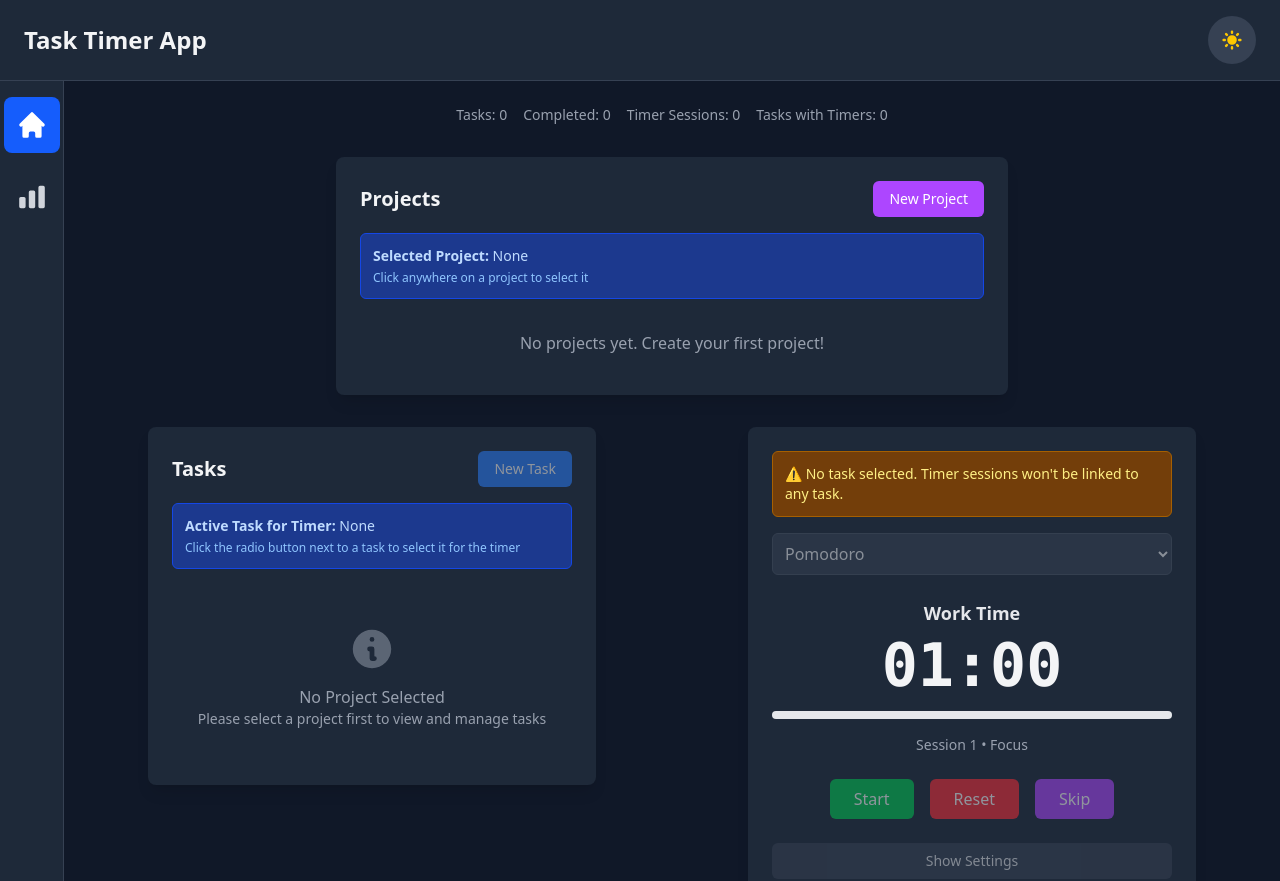
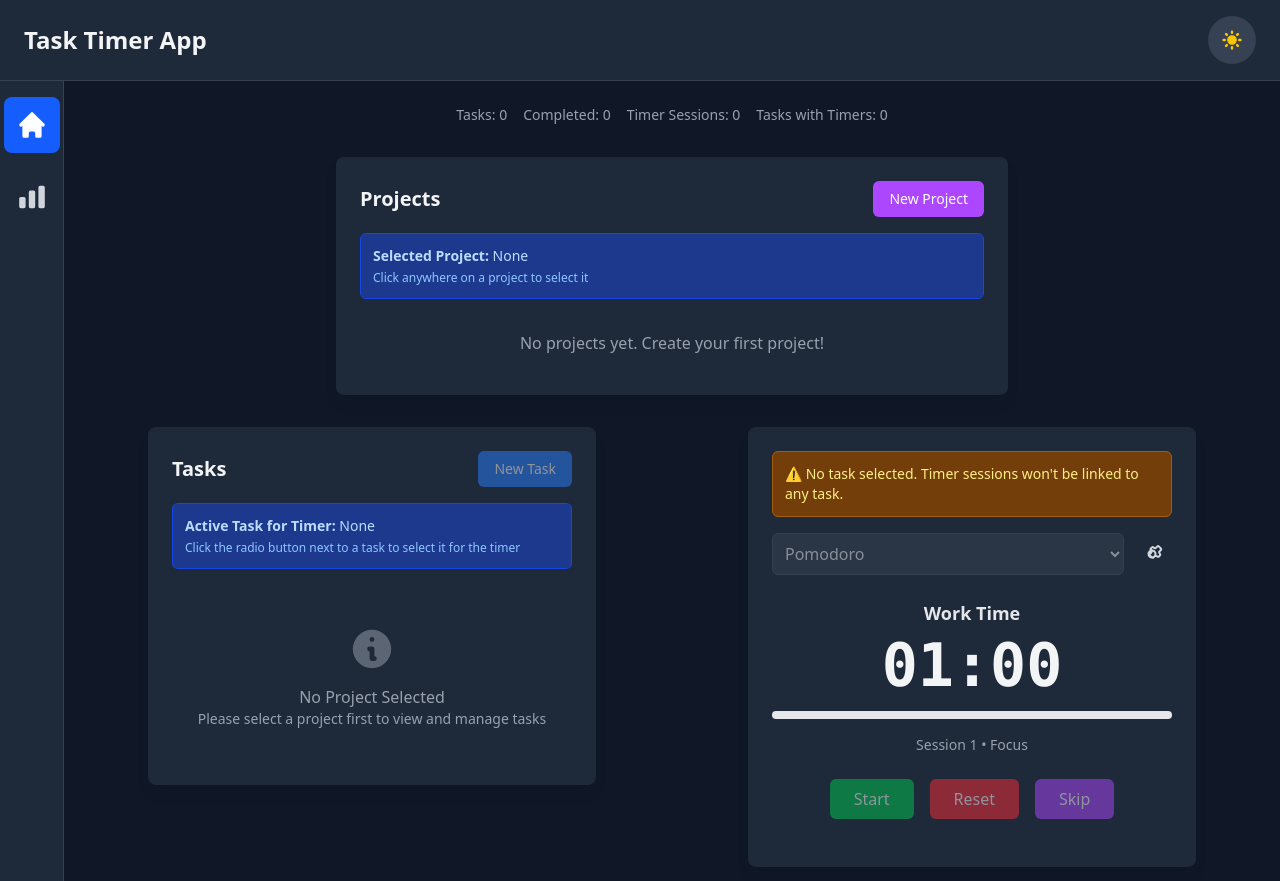
Before and after one commit to reda-akherfi/react_omnedu, a React (Vite) app: page / in a window 1280 px wide. Built offline with nearby package versions, Linux system fonts and the light colour scheme.

Commit message:
feat: Add settings modal to Timer component for user-configurable timer settings, enhancing customization and user experience

```diff
--- a/src/components/Timer/Timer.tsx
+++ b/src/components/Timer/Timer.tsx
@@ -1,4 +1,4 @@
-import React from 'react';
+import React, { useRef, useEffect, useState } from 'react';
 
 // Type definitions
 interface TimerSession {
@@ -68,7 +68,6 @@ const Timer: React.FC<TimerProps> = ({
   pomodoroPhase,
   pomodoroCount,
   customCountdown,
-  showSettings,
   settings,
   timerHistory,
   currentSession,
@@ -80,14 +79,33 @@ const Timer: React.FC<TimerProps> = ({
   onModeChange,
   onUpdateSettings,
   onSetCustomCountdown,
-  onSetShowSettings,
-  // Display helpers
   getDisplayTime,
   getPhaseLabel,
   getProgressPercentage,
   getTaskSessionCount,
   getTaskCompletedSessionCount
 }) => {
+  // Modal state for settings
+  const [showSettingsModal, setShowSettingsModal] = useState(false);
+  const settingsModalRef = useRef<HTMLDivElement>(null);
+
+  // Click outside to close modal
+  useEffect(() => {
+    if (!showSettingsModal) return;
+    const handleClickOutside = (event: MouseEvent) => {
+      if (settingsModalRef.current && !settingsModalRef.current.contains(event.target as Node)) {
+        setShowSettingsModal(false);
+      }
+    };
+    document.addEventListener('mousedown', handleClickOutside);
+    return () => document.removeEventListener('mousedown', handleClickOutside);
+  }, [showSettingsModal]);
+
+  // Gear icon
+  const gearIcon = (
+    <svg className="w-6 h-6" fill="none" stroke="currentColor" strokeWidth="2" viewBox="0 0 24 24"><path d="M12 15.5A3.5 3.5 0 1 0 12 8.5a3.5 3.5 0 0 0 0 7zm7.94-2.06a1 1 0 0 0 .26-1.09l-1-1.73a1 1 0 0 1 .21-1.18l1.51-1.51a1 1 0 0 0 0-1.42l-2.12-2.12a1 1 0 0 0-1.42 0l-1.51 1.51a1 1 0 0 1-1.18.21l-1.73-1a1 1 0 0 0-1.09.26l-1.06 1.06a1 1 0 0 0-.26 1.09l1 1.73a1 1 0 0 1-.21 1.18l-1.51 1.51a1 1 0 0 0 0 1.42l2.12 2.12a1 1 0 0 0 1.42 0l1.51-1.51a1 1 0 0 1 1.18-.21l1.73 1a1 1 0 0 0 1.09-.26l1.06-1.06z"/></svg>
+  );
+
   return (
     <div className={`max-w-md mx-auto p-6 rounded-lg shadow-lg transition-colors duration-200 ${
       darkMode ? 'bg-gray-800' : 'bg-white'
@@ -104,7 +122,6 @@ const Timer: React.FC<TimerProps> = ({
           </div>
         </div>
       )}
-
       {!selectedTaskId && (
         <div className={`mb-4 p-3 rounded-md border transition-colors duration-200 ${
           darkMode ? 'bg-yellow-900 border-yellow-700' : 'bg-yellow-50 border-yellow-200'
@@ -113,12 +130,13 @@ const Timer: React.FC<TimerProps> = ({
         </div>
       )}
 
-      <div className="mb-6">
+      {/* Mode selector and gear button */}
+      <div className="flex items-center mb-6">
         <select
           value={mode}
           onChange={(e) => onModeChange(e.target.value as 'pomodoro' | 'countdown' | 'stopwatch')}
           disabled={!selectedTaskId}
-          className={`w-full p-2 border rounded-md focus:outline-none focus:ring-2 focus:ring-blue-500 transition-colors duration-200 ${
+          className={`flex-1 p-2 border rounded-md focus:outline-none focus:ring-2 focus:ring-blue-500 transition-colors duration-200 ${
             darkMode
               ? 'bg-gray-700 border-gray-600 text-gray-100'
               : 'border-gray-300 text-gray-900'
@@ -128,14 +146,22 @@ const Timer: React.FC<TimerProps> = ({
           <option value="countdown">Countdown</option>
           <option value="stopwatch">Stopwatch</option>
         </select>
+        <button
+          onClick={() => setShowSettingsModal(true)}
+          className={`ml-2 flex items-center justify-center rounded-md p-2 transition-colors duration-200 ${
+            darkMode ? 'text-gray-300 hover:bg-gray-700' : 'text-gray-700 hover:bg-gray-100'
+          }`}
+          title="Timer Settings"
+          type="button"
+        >
+          {gearIcon}
+        </button>
       </div>
 
+      {/* Timer display and controls ... unchanged ... */}
       <div className="text-center mb-6">
         <h2 className={`text-lg font-semibold mb-2 ${darkMode ? 'text-gray-200' : 'text-gray-700'}`}>{getPhaseLabel()}</h2>
-        <div className={`text-6xl font-mono font-bold mb-4 ${darkMode ? 'text-gray-100' : 'text-gray-800'}`}>
-          {getDisplayTime()}
-        </div>
-
+        <div className={`text-6xl font-mono font-bold mb-4 ${darkMode ? 'text-gray-100' : 'text-gray-800'}`}>{getDisplayTime()}</div>
         {mode !== 'stopwatch' && (
           <div className="w-full bg-gray-200 rounded-full h-2 mb-4">
             <div
@@ -144,14 +170,12 @@ const Timer: React.FC<TimerProps> = ({
             ></div>
           </div>
         )}
-
         {mode === 'pomodoro' && (
-          <div className={`text-sm mb-4 ${darkMode ? 'text-gray-400' : 'text-gray-600'}`}>
-            Session {pomodoroCount + 1} • {pomodoroPhase === 'work' ? 'Focus' : 'Break'}
-          </div>
+          <div className={`text-sm mb-4 ${darkMode ? 'text-gray-400' : 'text-gray-600'}`}>Session {pomodoroCount + 1} • {pomodoroPhase === 'work' ? 'Focus' : 'Break'}</div>
         )}
       </div>
 
+      {/* Timer controls ... unchanged ... */}
       <div className="flex justify-center space-x-4 mb-6">
         <button
           onClick={isRunning ? onPauseTimer : onStartTimer}
@@ -164,24 +188,18 @@ const Timer: React.FC<TimerProps> = ({
         >
           {isRunning ? 'Pause' : 'Start'}
         </button>
-
         <button
           onClick={onResetTimer}
           disabled={!selectedTaskId}
-          className={`px-6 py-2 bg-red-500 hover:bg-red-600 text-white rounded-md font-medium transition-colors duration-200 ${
-            !selectedTaskId ? 'opacity-50 cursor-not-allowed' : ''
-          }`}
+          className={`px-6 py-2 bg-red-500 hover:bg-red-600 text-white rounded-md font-medium transition-colors duration-200 ${!selectedTaskId ? 'opacity-50 cursor-not-allowed' : ''}`}
         >
           Reset
         </button>
-
         {mode === 'pomodoro' && (
           <button
             onClick={onSkipTimer}
             disabled={!selectedTaskId}
-            className={`px-6 py-2 bg-purple-500 hover:bg-purple-600 text-white rounded-md font-medium transition-colors duration-200 ${
-              !selectedTaskId ? 'opacity-50 cursor-not-allowed' : ''
-            }`}
+            className={`px-6 py-2 bg-purple-500 hover:bg-purple-600 text-white rounded-md font-medium transition-colors duration-200 ${!selectedTaskId ? 'opacity-50 cursor-not-allowed' : ''}`}
             title="Skip to next phase"
           >
             Skip
@@ -189,156 +207,116 @@ const Timer: React.FC<TimerProps> = ({
         )}
       </div>
 
+      {/* Countdown duration input ... unchanged ... */}
       <div className="space-y-4">
         {mode === 'countdown' && (
           <div>
-            <label className={`block text-sm font-medium mb-2 ${darkMode ? 'text-gray-300' : 'text-gray-700'}`}>
-              Countdown Duration (minutes)
-            </label>
+            <label className={`block text-sm font-medium mb-2 ${darkMode ? 'text-gray-300' : 'text-gray-700'}`}>Countdown Duration (minutes)</label>
             <input
               type="number"
               value={customCountdown / 60}
               onChange={(e) => onSetCustomCountdown(parseInt(e.target.value) * 60)}
               disabled={!selectedTaskId}
-              className={`w-full p-2 border rounded-md focus:outline-none focus:ring-2 focus:ring-blue-500 transition-colors duration-200 ${
-                darkMode
-                  ? 'bg-gray-700 border-gray-600 text-gray-100'
-                  : 'border-gray-300 text-gray-900'
-              } ${!selectedTaskId ? 'opacity-50 cursor-not-allowed' : ''}`}
+              className={`w-full p-2 border rounded-md focus:outline-none focus:ring-2 focus:ring-blue-500 transition-colors duration-200 ${darkMode ? 'bg-gray-700 border-gray-600 text-gray-100' : 'border-gray-300 text-gray-900'} ${!selectedTaskId ? 'opacity-50 cursor-not-allowed' : ''}`}
               min="1"
               max="999"
             />
           </div>
         )}
+      </div>
 
-        {mode === 'pomodoro' && (
+      {/* Settings Modal */}
+      {showSettingsModal && (
+        <div className="fixed inset-0 flex items-center justify-center z-50 backdrop-blur-sm cursor-pointer">
+          <div
+            ref={settingsModalRef}
+            className={`border shadow-lg rounded-lg p-6 max-w-md mx-4 w-full transition-colors duration-200 cursor-default ${darkMode ? 'bg-gray-800 border-gray-700' : 'bg-white border-gray-300'}`}
+            onClick={e => e.stopPropagation()}
+          >
+            <h3 className={`text-lg font-semibold mb-4 ${darkMode ? 'text-gray-100' : 'text-gray-900'}`}>Timer Settings</h3>
+            <div className="space-y-3">
               <div>
-            <button
-              onClick={() => onSetShowSettings(!showSettings)}
-              disabled={!selectedTaskId}
-              className={`w-full p-2 rounded-md text-sm font-medium transition-colors duration-200 ${
-                darkMode ? 'bg-gray-700 hover:bg-gray-600 text-gray-200' : 'bg-gray-100 hover:bg-gray-200 text-gray-700'
-              } ${!selectedTaskId ? 'opacity-50 cursor-not-allowed' : ''}`}
-            >
-              {showSettings ? 'Hide Settings' : 'Show Settings'}
-            </button>
-
-            {showSettings && (
-              <div className={`mt-4 space-y-3 p-4 rounded-md transition-colors duration-200 ${
-                darkMode ? 'bg-gray-700' : 'bg-gray-50'
-              }`}>
-                <div>
-                  <label className={`block text-sm font-medium mb-1 ${darkMode ? 'text-gray-300' : 'text-gray-700'}`}>
-                    Work Duration (minutes)
-                  </label>
+                <label className={`block text-sm font-medium mb-1 ${darkMode ? 'text-gray-300' : 'text-gray-700'}`}>Work Duration (minutes)</label>
                 <input
                   type="number"
                   value={settings.workDuration}
-                    onChange={(e) => onUpdateSettings('workDuration', e.target.value)}
+                  onChange={e => onUpdateSettings('workDuration', e.target.value)}
                   disabled={!selectedTaskId}
-                    className={`w-full p-1 border rounded text-sm transition-colors duration-200 ${
-                      darkMode
-                        ? 'bg-gray-600 border-gray-500 text-gray-100'
-                        : 'border-gray-300 text-gray-900'
-                    } ${!selectedTaskId ? 'opacity-50 cursor-not-allowed' : ''}`}
+                  className={`w-full p-1 border rounded text-sm transition-colors duration-200 ${darkMode ? 'bg-gray-600 border-gray-500 text-gray-100' : 'border-gray-300 text-gray-900'} ${!selectedTaskId ? 'opacity-50 cursor-not-allowed' : ''}`}
                   min="1"
                   max="120"
                 />
               </div>
-
               <div>
-                  <label className={`block text-sm font-medium mb-1 ${darkMode ? 'text-gray-300' : 'text-gray-700'}`}>
-                    Short Break (minutes)
-                  </label>
+                <label className={`block text-sm font-medium mb-1 ${darkMode ? 'text-gray-300' : 'text-gray-700'}`}>Short Break (minutes)</label>
                 <input
                   type="number"
                   value={settings.shortBreakDuration}
-                    onChange={(e) => onUpdateSettings('shortBreakDuration', e.target.value)}
+                  onChange={e => onUpdateSettings('shortBreakDuration', e.target.value)}
                   disabled={!selectedTaskId}
-                    className={`w-full p-1 border rounded text-sm transition-colors duration-200 ${
-                      darkMode
-                        ? 'bg-gray-600 border-gray-500 text-gray-100'
-                        : 'border-gray-300 text-gray-900'
-                    } ${!selectedTaskId ? 'opacity-50 cursor-not-allowed' : ''}`}
+                  className={`w-full p-1 border rounded text-sm transition-colors duration-200 ${darkMode ? 'bg-gray-600 border-gray-500 text-gray-100' : 'border-gray-300 text-gray-900'} ${!selectedTaskId ? 'opacity-50 cursor-not-allowed' : ''}`}
                   min="1"
                   max="60"
                 />
               </div>
-
               <div>
-                  <label className={`block text-sm font-medium mb-1 ${darkMode ? 'text-gray-300' : 'text-gray-700'}`}>
-                    Long Break (minutes)
-                  </label>
+                <label className={`block text-sm font-medium mb-1 ${darkMode ? 'text-gray-300' : 'text-gray-700'}`}>Long Break (minutes)</label>
                 <input
                   type="number"
                   value={settings.longBreakDuration}
-                    onChange={(e) => onUpdateSettings('longBreakDuration', e.target.value)}
+                  onChange={e => onUpdateSettings('longBreakDuration', e.target.value)}
                   disabled={!selectedTaskId}
-                    className={`w-full p-1 border rounded text-sm transition-colors duration-200 ${
-                      darkMode
-                        ? 'bg-gray-600 border-gray-500 text-gray-100'
-                        : 'border-gray-300 text-gray-900'
-                    } ${!selectedTaskId ? 'opacity-50 cursor-not-allowed' : ''}`}
+                  className={`w-full p-1 border rounded text-sm transition-colors duration-200 ${darkMode ? 'bg-gray-600 border-gray-500 text-gray-100' : 'border-gray-300 text-gray-900'} ${!selectedTaskId ? 'opacity-50 cursor-not-allowed' : ''}`}
                   min="1"
                   max="120"
                 />
               </div>
-
               <div>
-                  <label className={`block text-sm font-medium mb-1 ${darkMode ? 'text-gray-300' : 'text-gray-700'}`}>
-                    Long Break Interval (sessions)
-                  </label>
+                <label className={`block text-sm font-medium mb-1 ${darkMode ? 'text-gray-300' : 'text-gray-700'}`}>Long Break Interval (sessions)</label>
                 <input
                   type="number"
                   value={settings.longBreakInterval}
-                    onChange={(e) => onUpdateSettings('longBreakInterval', e.target.value)}
+                  onChange={e => onUpdateSettings('longBreakInterval', e.target.value)}
                   disabled={!selectedTaskId}
-                    className={`w-full p-1 border rounded text-sm transition-colors duration-200 ${
-                      darkMode
-                        ? 'bg-gray-600 border-gray-500 text-gray-100'
-                        : 'border-gray-300 text-gray-900'
-                    } ${!selectedTaskId ? 'opacity-50 cursor-not-allowed' : ''}`}
+                  className={`w-full p-1 border rounded text-sm transition-colors duration-200 ${darkMode ? 'bg-gray-600 border-gray-500 text-gray-100' : 'border-gray-300 text-gray-900'} ${!selectedTaskId ? 'opacity-50 cursor-not-allowed' : ''}`}
                   min="2"
                   max="10"
                 />
               </div>
-
               <div className="flex items-center space-x-2">
                 <input
                   type="checkbox"
                   id="autoStartWork"
                   checked={settings.autoStartWork}
-                    onChange={(e) => onUpdateSettings('autoStartWork', e.target.checked)}
+                  onChange={e => onUpdateSettings('autoStartWork', e.target.checked)}
                   disabled={!selectedTaskId}
-                    className={`w-4 h-4 text-blue-600 bg-gray-100 border-gray-300 rounded focus:ring-blue-500 ${
-                      !selectedTaskId ? 'opacity-50 cursor-not-allowed' : ''
-                    }`}
+                  className={`w-4 h-4 text-blue-600 bg-gray-100 border-gray-300 rounded focus:ring-blue-500 ${!selectedTaskId ? 'opacity-50 cursor-not-allowed' : ''}`}
                 />
-                  <label htmlFor="autoStartWork" className={`text-sm font-medium ${darkMode ? 'text-gray-300' : 'text-gray-700'}`}>
-                    Auto-start work sessions
-                  </label>
+                <label htmlFor="autoStartWork" className={`text-sm font-medium ${darkMode ? 'text-gray-300' : 'text-gray-700'}`}>Auto-start work sessions</label>
               </div>
-
               <div className="flex items-center space-x-2">
                 <input
                   type="checkbox"
                   id="autoStartBreaks"
                   checked={settings.autoStartBreaks}
-                    onChange={(e) => onUpdateSettings('autoStartBreaks', e.target.checked)}
+                  onChange={e => onUpdateSettings('autoStartBreaks', e.target.checked)}
                   disabled={!selectedTaskId}
-                    className={`w-4 h-4 text-blue-600 bg-gray-100 border-gray-300 rounded focus:ring-blue-500 ${
-                      !selectedTaskId ? 'opacity-50 cursor-not-allowed' : ''
-                    }`}
+                  className={`w-4 h-4 text-blue-600 bg-gray-100 border-gray-300 rounded focus:ring-blue-500 ${!selectedTaskId ? 'opacity-50 cursor-not-allowed' : ''}`}
                 />
-                  <label htmlFor="autoStartBreaks" className={`text-sm font-medium ${darkMode ? 'text-gray-300' : 'text-gray-700'}`}>
-                    Auto-start break sessions
-                  </label>
+                <label htmlFor="autoStartBreaks" className={`text-sm font-medium ${darkMode ? 'text-gray-300' : 'text-gray-700'}`}>Auto-start break sessions</label>
+              </div>
+              <div className="flex justify-end mt-4">
+                <button
+                  onClick={() => setShowSettingsModal(false)}
+                  className="px-4 py-2 bg-gray-500 hover:bg-gray-600 text-white rounded-md text-sm font-medium"
+                >
+                  Close
+                </button>
+              </div>
+            </div>
           </div>
         </div>
       )}
-          </div>
-        )}
-      </div>
 
       {timerHistory.length > 0 && (
         <div className={`mt-6 p-4 rounded-md transition-colors duration-200 ${
```
Lines whose indentation alone changed are shown as unchanged.
